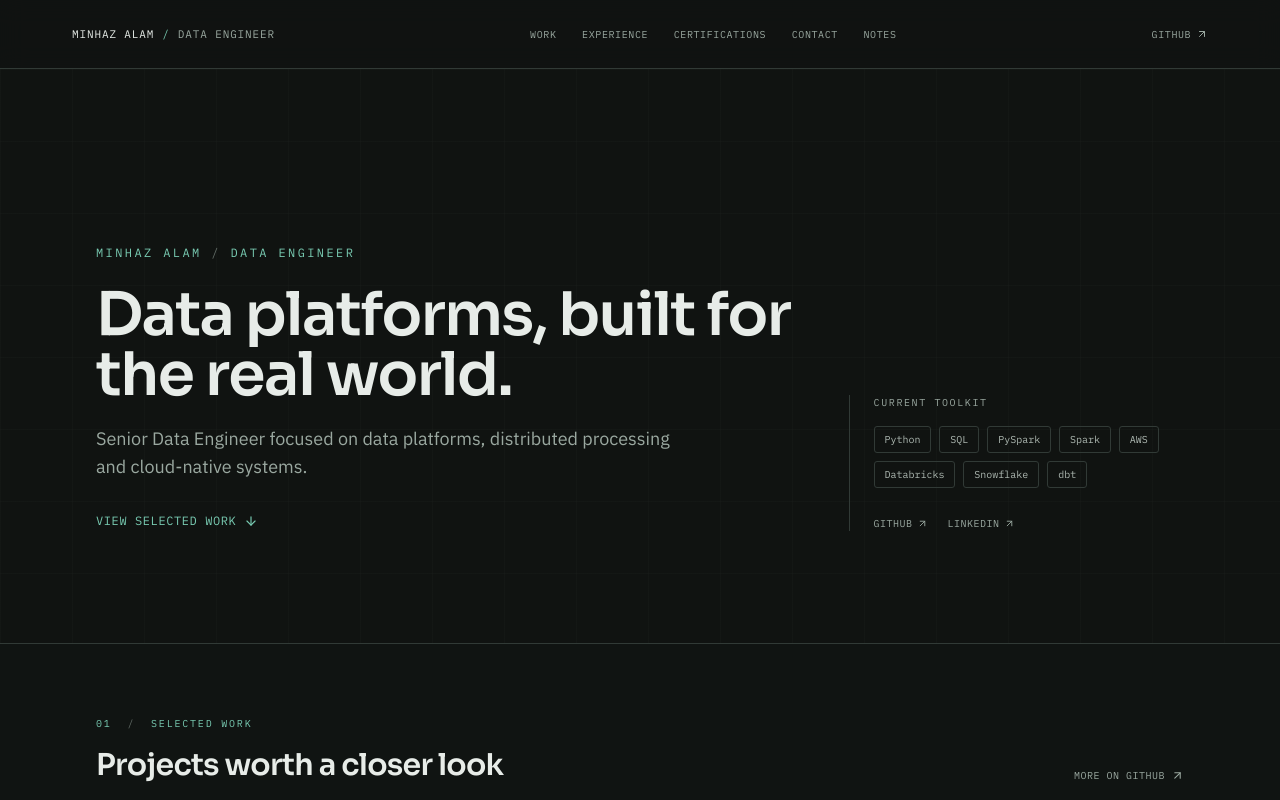
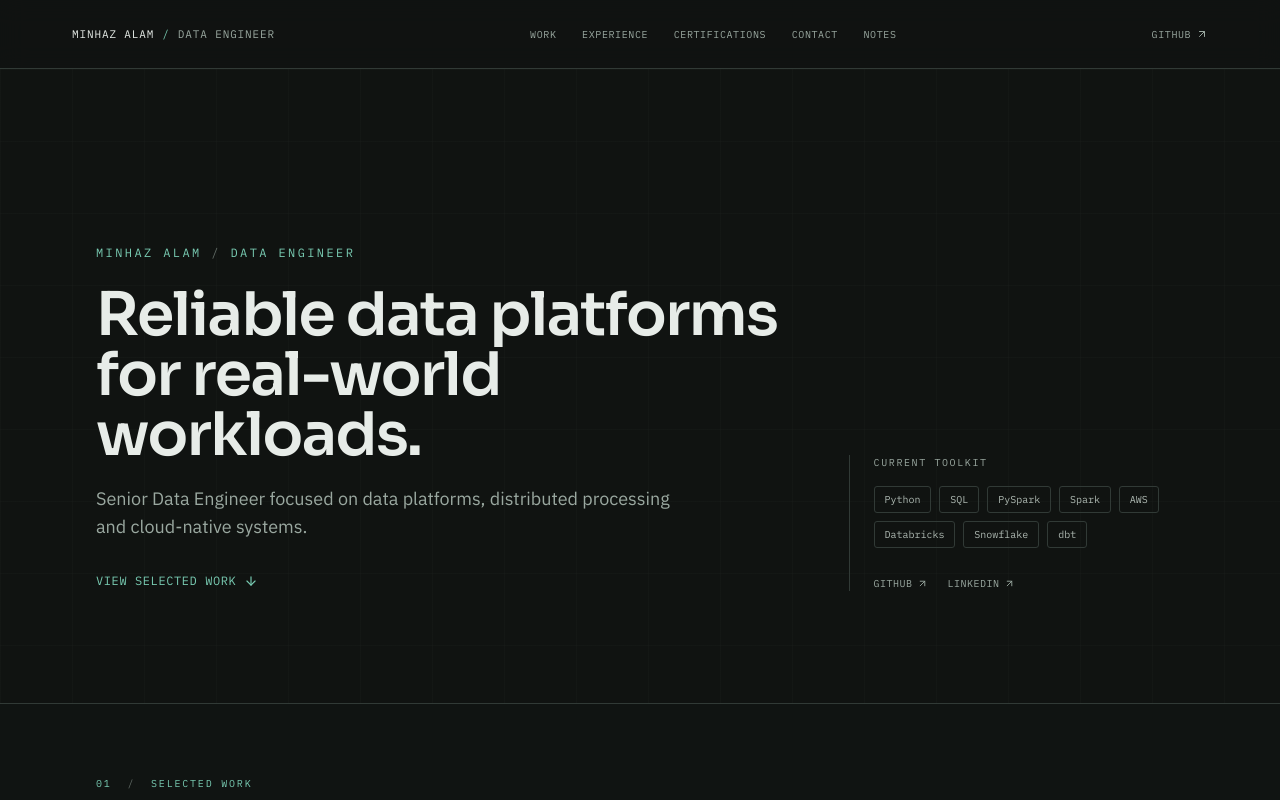
Before and after one commit to minhazalam/minhazalam.github.io, a React (Create React App) app in the folder frontend/: page /#/ in a window 1280 px wide. Shown: the top 800 px of the page. Built offline with nearby package versions, Linux system fonts and the light colour scheme.

Commit message:
Refine portfolio hero headline

```diff
--- a/frontend/src/components/hero/Hero.jsx
+++ b/frontend/src/components/hero/Hero.jsx
@@ -11,7 +11,7 @@ export default function Hero() {
         <div className="max-w-3xl">
           <p className="font-mono text-xs tracking-[0.2em] text-accent">{profile.name.toUpperCase()} <span className="text-mute/60">/</span> DATA ENGINEER</p>
           <h1 className="mt-6 font-display text-4xl font-semibold leading-[1.08] tracking-tight text-ink sm:text-5xl md:text-6xl">
-            Data platforms, built for the real world.
+            Reliable data platforms for real-world workloads.
           </h1>
           <p className="mt-5 max-w-xl text-base leading-relaxed text-mute md:text-lg">{profile.subline}</p>
           <a href="#work" className="mt-8 inline-flex items-center gap-2 font-mono text-xs tracking-wider text-accent transition-colors hover:text-ink focus-visible:text-ink">
```
